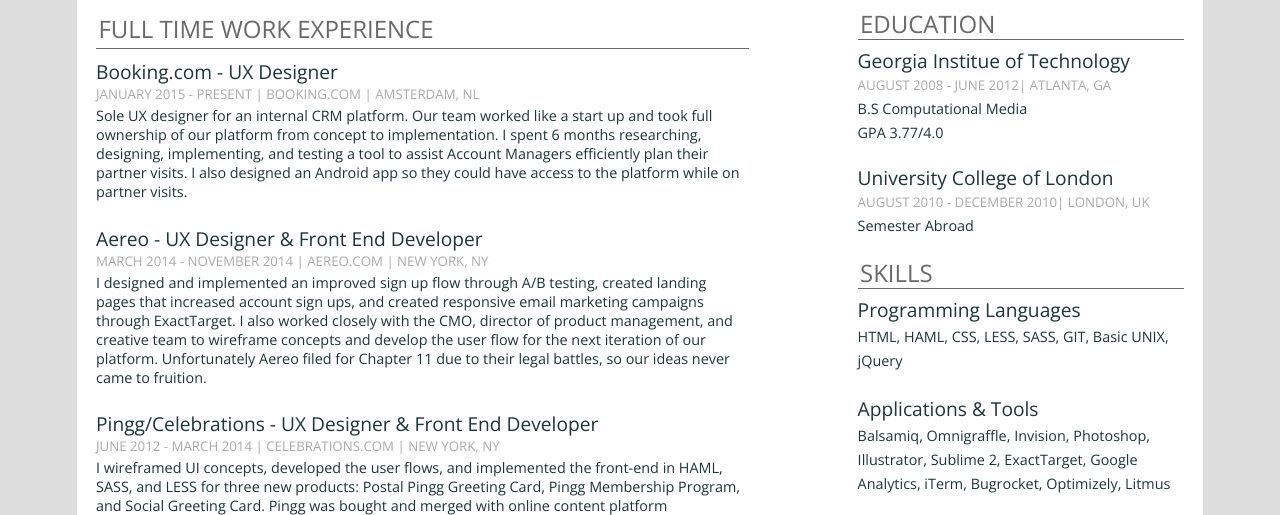
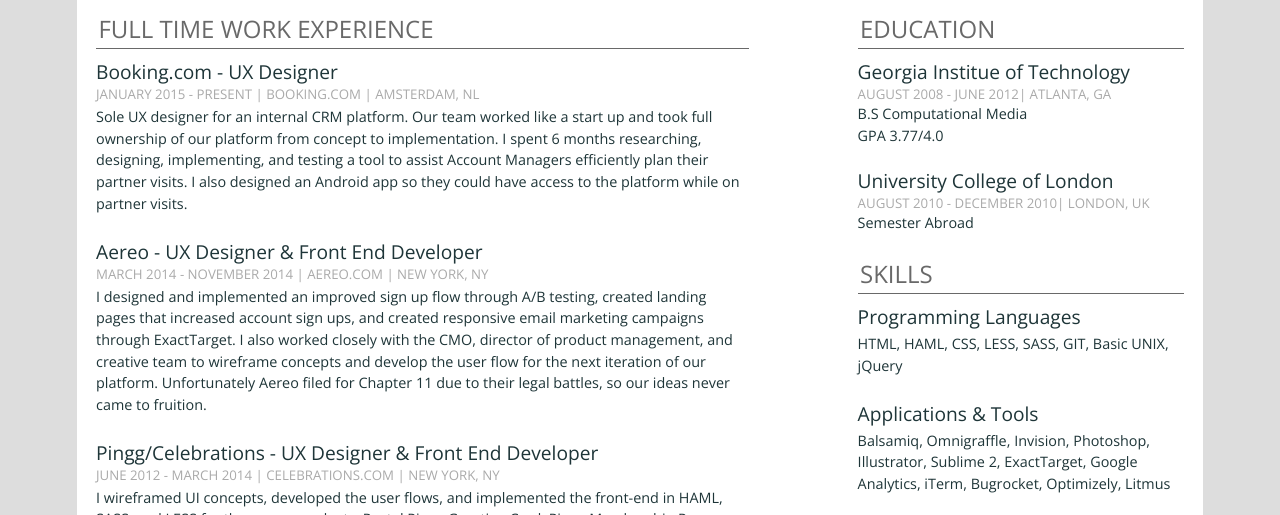
Before and after one commit to akaminsky/akaminsky.github.io, a plain HTML site: page resume.html in a window 1280 px wide. Shown: the part 210-725 px from the top of the page. Drawn offline with nearby package versions, Linux system fonts and the light colour scheme.

Commit message:
added line height for resume paragraphs

```diff
--- a/style/style.css
+++ b/style/style.css
@@ -430,6 +430,7 @@
         margin: 0;
         font-size: .9em;
         padding: .2em 0px;
+        line-height: 1.5em;
       }
       #resume .education .job p {
         padding: 0;
@@ -439,7 +440,6 @@
       margin-top: 2em;
       width: 30%;
       float: right;
-      line-height: 1.5em;
     }
 
     @media screen and (max-width: 800px) {
```
